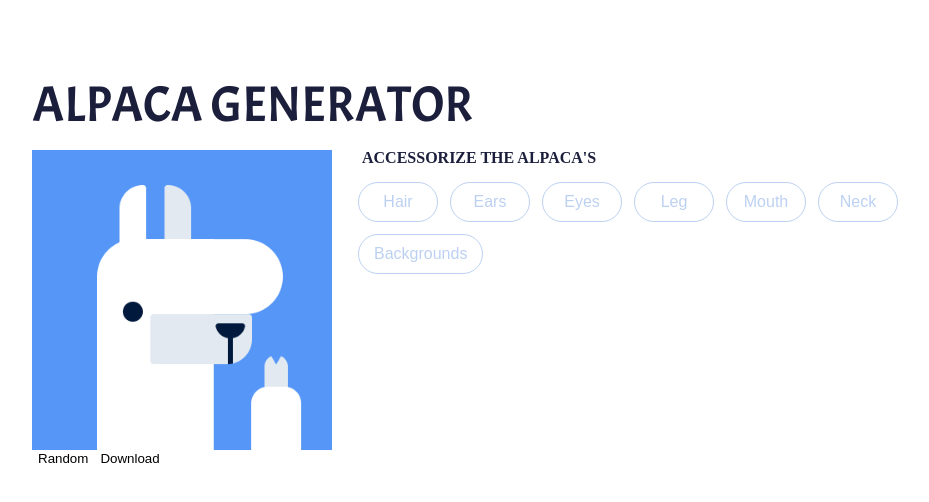
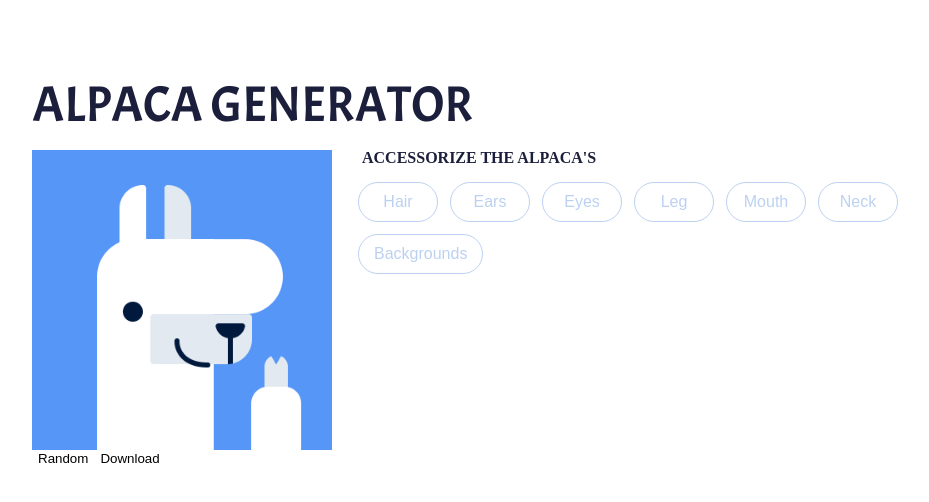
Before and after one commit to tinahung126/alpaca_image_generator, a Vue app: page / in a window 1280 px wide. Shown: the top 502 px of the page, without its empty margins (116-1045 px from the left). Built offline with nearby package versions, Linux system fonts and the light colour scheme.

Commit message:
complete select style

```diff
--- a/src/assets/scss/main.scss
+++ b/src/assets/scss/main.scss
@@ -1,5 +1,6 @@
 $dark-blue: #1B1F3B;
 $light-blue: #bcd1f2;
+$checked-blue: #00225a;
 
 
 @import url('https://fonts.googleapis.com/css2?family=Acme&display=swap');
@@ -29,4 +30,10 @@ $light-blue: #bcd1f2;
   color: #bcd1f2;
   border: 1px solid #bcd1f2;
   font-size: 16px;
+  &.checked{
+    background-color: $checked-blue;
+    border: 1px solid $checked-blue;
+    color: white;
+    transition: all 0.2s ease-in;
+  }
 }
--- a/src/components/Selection.vue
+++ b/src/components/Selection.vue
@@ -1,6 +1,7 @@
 <template>
   <button
     class="circle-btn"
+    :class="{checked:checked}"
     @click="selectItem"
   >
     {{ category }}
@@ -13,6 +14,10 @@ export default {
     category: {
       type: String,
       required: true
+    },
+    checked: {
+      type: Boolean,
+      default: false
     }
   },
   emits: {
--- a/src/views/Home.vue
+++ b/src/views/Home.vue
@@ -6,39 +6,33 @@
         <div class="interaction__left-content__image-wrapper">
           <div class="interaction__left-content__image-wrapper__bg">
             <img
-              src="./../assets/images/backgrounds/blue50.png"
-              alt=""
+              :src="require(`./../assets/images/backgrounds/${ (selectedCategory &&selectedCategory==='Backgrounds' && selectedItem) ? selectedItem : 'blue50'}.png`)"
+              alt="backgrounds"
             >
           </div>
           <div class="interaction__left-content__image-wrapper__body">
             <div class="interaction__left-content__image-wrapper__body__items">
               <img
-                src="./../assets/images/ears/default.png"
-                alt=""
+                :src="require(`./../assets/images/ears/${ (selectedCategory &&selectedCategory==='Ears' && selectedItem) ? selectedItem : 'default'}.png`)"
+                alt="ears"
               >
             </div>
             <div class="interaction__left-content__image-wrapper__body__items">
               <img
-                src="./../assets/images/hair/default.png"
-                alt=""
+                :src="require(`./../assets/images/hair/${ (selectedCategory &&selectedCategory==='Hair' && selectedItem) ? selectedItem : 'default'}.png`)"
+                alt="Hair"
               >
             </div>
             <div class="interaction__left-content__image-wrapper__body__items">
               <img
-                src="./../assets/images/leg/default.png"
-                alt=""
+                :src="require(`./../assets/images/leg/${ (selectedCategory &&selectedCategory==='Leg' && selectedItem) ? selectedItem : 'default'}.png`)"
+                alt="leg"
               >
             </div>
             <div class="interaction__left-content__image-wrapper__body__items">
               <img
-                src="./../assets/images/mouth/default.png"
-                alt=""
-              >
-            </div>
-            <div class="interaction__left-content__image-wrapper__body__items">
-              <img
-                src="./../assets/images/neck/default.png"
-                alt=""
+                :src="require(`./../assets/images/neck/${ (selectedCategory &&selectedCategory==='Neck' && selectedItem) ? selectedItem : 'default'}.png`)"
+                alt="neck"
               >
             </div>
             <div class="interaction__left-content__image-wrapper__body__items">
@@ -49,8 +43,14 @@
             </div>
             <div class="interaction__left-content__image-wrapper__body__items">
               <img
-                src="./../assets/images/eyes/default.png"
-                alt=""
+                :src="require(`./../assets/images/eyes/${ (selectedCategory &&selectedCategory==='Eyes' && selectedItem) ? selectedItem : 'default'}.png`)"
+                alt="eyes"
+              >
+            </div>
+            <div class="interaction__left-content__image-wrapper__body__items">
+              <img
+                :src="require(`./../assets/images/mouth/${ (selectedCategory &&selectedCategory==='Mouth' && selectedItem) ? selectedItem : 'default'}.png`)"
+                alt="mouth"
               >
             </div>
           </div>
@@ -71,6 +71,7 @@
               v-for="category in categories"
               :key="categories.indexOf(category)"
               :category="category"
+              :checked="selectedCategory===category"
               @after-selected="handleSelected"
             />
           </div>
@@ -87,6 +88,8 @@
               v-for="item in selected"
               :key="selected.indexOf(item)"
               :category="item"
+              :checked="selectedItem === item"
+              @after-selected="handleSelectedItem"
             />
           </div>
         </div>
@@ -116,7 +119,9 @@ export default {
         Backgrounds: []
       },
       selected: [],
-      isSelected: false
+      isSelected: false, // 控制style區塊是否出現
+      selectedCategory: '',
+      selectedItem: ''
 
     }
   },
@@ -133,8 +138,15 @@ export default {
       return images
     },
     handleSelected (category) {
+      this.selectedCategory = ''
+      this.selectedItem = ''
       this.isSelected = true
       this.selected = [...this.decorations[category]]
+      this.selectedCategory = category
+    },
+    handleSelectedItem (item) {
+      this.selectedItem = item
+      console.log(item)
     }
   }
 }
```
